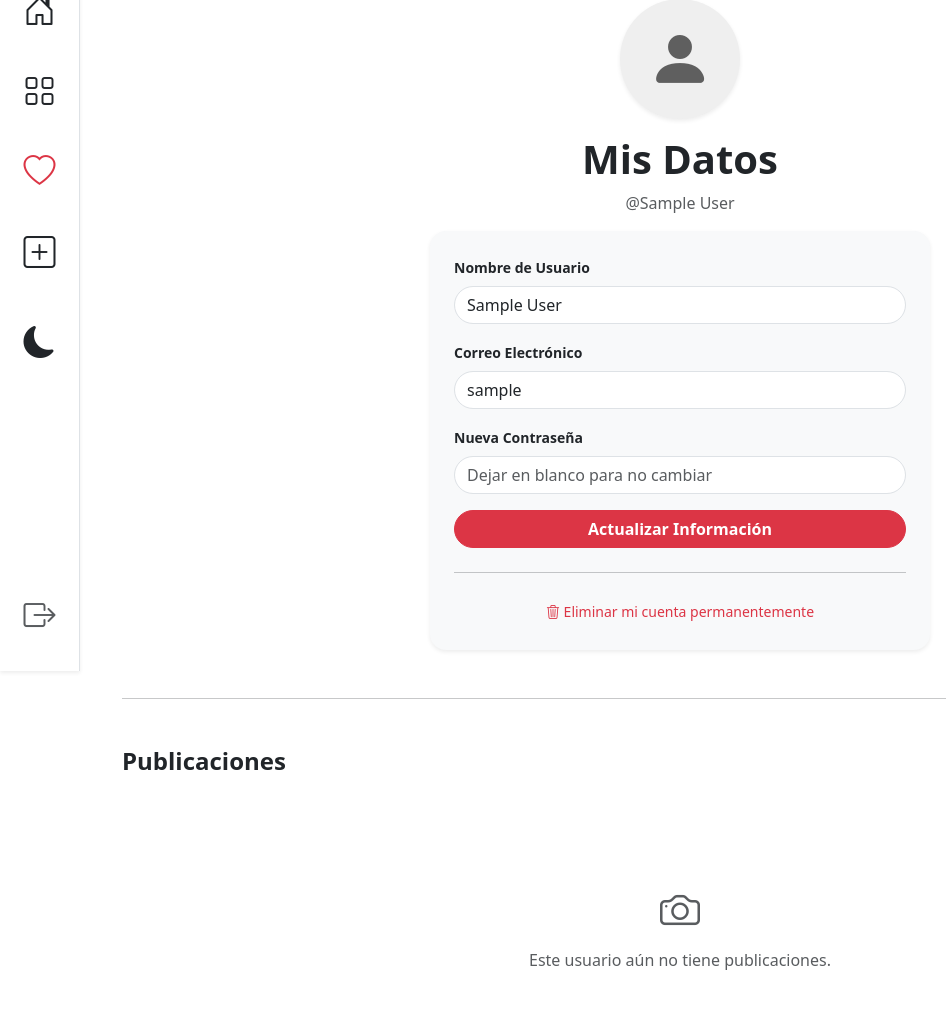
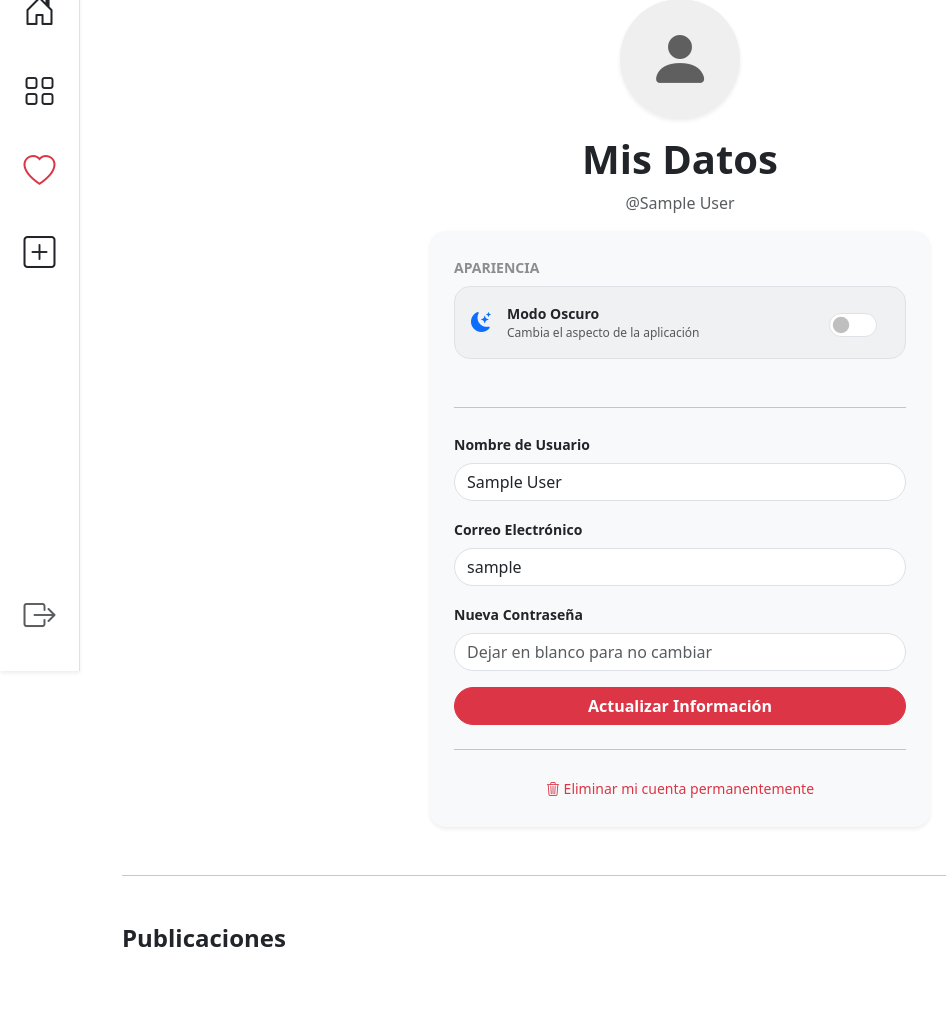
Before and after one commit to Arttoybon/pinteres, a Spring Boot app: page /usuario/mi-perfil in a window 1280 px wide. Shown: the part 129-1165 px from the top of the page, without its empty margins (0-946 px from the left). After the commit the page ends 1076 px from the top, so only its background shows below. Run offline with Spring Boot 4, Linux system fonts and the light colour scheme; the visitor is signed in with stand-in values (Sample User, id 1); data that the repository does not hold is empty; some of the project's set-up classes (security, data sources, template engines, error pages and the like) are left out, and stand-ins take their place.

Commit message:
26/02/26

```diff
--- a/src/main/resources/templates/navbar.html
+++ b/src/main/resources/templates/navbar.html
@@ -13,7 +13,7 @@
             z-index: 1050; transition: all 0.3s;
         }
 
-        /* --- MODO OSCURO AUTOMÁTICO --- */
+        /* --- MODO OSCURO AUTOMÁTICO PARA NAVBAR --- */
         [data-bs-theme="dark"] .navbar-desktop,
         [data-bs-theme="dark"] .navbar-top-mobile,
         [data-bs-theme="dark"] .navbar-mobile-bottom,
@@ -23,17 +23,8 @@
             color: white !important;
         }
 
-        /* --- TRUCO ANTIPARPADEO DE ICONOS --- */
-        .theme-icon.bi-sun-fill { display: none !important; } /* Por defecto oculto */
-
-        [data-bs-theme="dark"] .theme-icon.bi-moon-fill { display: none !important; }
-        [data-bs-theme="dark"] .theme-icon.bi-sun-fill {
-            display: inline-block !important;
-            color: #ffc107 !important;
-        }
-
         [data-bs-theme="dark"] .navbar-desktop i,
-        [data-bs-theme="dark"] .navbar-mobile-bottom i:not(.bi-sun-fill) {
+        [data-bs-theme="dark"] .navbar-mobile-bottom i {
             color: #f8f9fa !important;
         }
 
@@ -61,10 +52,7 @@
         <a th:href="@{/gestion/mis-pines}" class="nav-link p-3"><i th:class="${paginaActiva == 'pines' ? 'bi bi-grid-fill fs-2' : 'bi bi-grid fs-2'}"></i></a>
         <a th:href="@{/mis-guardados}" class="nav-link p-3"><i th:class="${paginaActiva == 'guardados' ? 'bi bi-heart-fill fs-2 text-danger' : 'bi bi-heart fs-2 text-danger'}"></i></a>
         <button class="btn p-3" data-bs-toggle="modal" data-bs-target="#uploadModal"><i class="bi bi-plus-square fs-2"></i></button>
-        <button class="btn p-3 mt-2 theme-toggle-btn">
-            <i class="bi bi-moon-fill fs-2 theme-icon"></i>
-            <i class="bi bi-sun-fill fs-2 theme-icon"></i>
-        </button>
+
         <a th:href="@{/logout}" class="mt-auto p-3 text-muted"><i class="bi bi-box-arrow-right fs-2"></i></a>
     </div>
 
@@ -85,11 +73,9 @@
         <div class="d-flex justify-content-around align-items-center w-100 px-1">
             <a th:href="@{/home}" class="text-dark"><i th:class="${paginaActiva == 'home' ? 'bi bi-house-door-fill fs-2' : 'bi bi-house-door fs-2'}"></i></a>
             <a th:href="@{/gestion/mis-pines}" class="text-dark"><i th:class="${paginaActiva == 'pines' ? 'bi bi-grid-fill fs-2' : 'bi bi-grid fs-2'}"></i></a>
+
             <button class="btn p-0" data-bs-toggle="modal" data-bs-target="#uploadModal"><i class="bi bi-plus-circle-fill fs-1 text-danger"></i></button>
-            <button class="btn p-0 theme-toggle-btn">
-                <i class="bi bi-moon-fill fs-2 theme-icon"></i>
-                <i class="bi bi-sun-fill fs-2 theme-icon"></i>
-            </button>
+
             <a th:href="@{/usuario/mi-perfil}" class="text-dark"><i th:class="${paginaActiva == 'perfil' ? 'bi bi-person-circle-fill fs-2' : 'bi bi-person-circle fs-2'}"></i></a>
         </div>
     </div>
@@ -120,26 +106,6 @@
         </div>
     </div>
 
-    <script>
-        (function() {
-            const htmlElement = document.documentElement;
-            const aplicarTema = (tema) => {
-                htmlElement.setAttribute('data-bs-theme', tema);
-            };
-
-            const temaGuardado = localStorage.getItem('theme') || 'light';
-            aplicarTema(temaGuardado);
-
-            document.addEventListener('click', (e) => {
-                const btn = e.target.closest('.theme-toggle-btn');
-                if (btn) {
-                    const nuevoTema = htmlElement.getAttribute('data-bs-theme') === 'light' ? 'dark' : 'light';
-                    aplicarTema(nuevoTema);
-                    localStorage.setItem('theme', nuevoTema);
-                }
-            });
-        })();
-    </script>
 </div>
 </body>
 </html>
--- a/src/main/resources/templates/perfil-usuario.html
+++ b/src/main/resources/templates/perfil-usuario.html
@@ -1,8 +1,7 @@
 <!DOCTYPE html>
 <html xmlns:th="http://www.thymeleaf.org">
 <head>
-<head>
-<script>
+    <script>
         (function() {
             const tema = localStorage.getItem('theme') || 'light';
             if (tema === 'dark') {
@@ -41,6 +40,15 @@
         [data-bs-theme="dark"] .pin-card { background-color: #1e1e1e; }
         [data-bs-theme="dark"] .text-muted { color: #b0b0b0 !important; }
 
+        /* Estilo específico para el contenedor del switch */
+        .theme-switch-container {
+            background-color: rgba(0,0,0,0.03);
+            transition: all 0.3s;
+        }
+        [data-bs-theme="dark"] .theme-switch-container {
+            background-color: rgba(255,255,255,0.05);
+        }
+
         /* --- ESTILOS PARA LA NAVEGACIÓN --- */
         body { transition: background-color 0.3s, color 0.3s; }
         @media (min-width: 768px) {
@@ -50,7 +58,6 @@
    			 body { padding-bottom: 90px !important; }
 		}
 
-        /* --- ESTILOS DE LA PÁGINA --- */
         .pin-card { border-radius: 16px; overflow: hidden; border: none; transition: transform 0.2s; cursor: zoom-in; }
         .pin-card:hover { transform: scale(1.02); }
         .pin-img { border-radius: 16px; width: 100%; height: auto; object-fit: cover; }
@@ -74,6 +81,25 @@
 
         <div th:if="${esMiPerfil}" class="mx-auto" style="max-width: 500px;">
             <div class="card border-0 bg-light rounded-4 p-4 mb-5 shadow-sm">
+
+                <div class="mb-4 text-start">
+                    <label class="form-label small fw-bold text-uppercase opacity-50">Apariencia</label>
+                    <div class="d-flex align-items-center justify-content-between p-3 rounded-4 theme-switch-container border">
+                        <div class="d-flex align-items-center">
+                            <i class="bi bi-moon-stars-fill fs-5 me-3 text-primary"></i>
+                            <div>
+                                <p class="m-0 fw-bold small">Modo Oscuro</p>
+                                <p class="m-0 text-muted small" style="font-size: 0.75rem;">Cambia el aspecto de la aplicación</p>
+                            </div>
+                        </div>
+                        <div class="form-check form-switch">
+                            <input class="form-check-input fs-4" type="checkbox" role="switch" id="darkModeSwitch" style="cursor: pointer;">
+                        </div>
+                    </div>
+                </div>
+
+                <hr class="my-4 opacity-25">
+
                 <form th:action="@{/usuario/actualizar-perfil}" th:object="${usuario}" method="post">
                     <div class="mb-3 text-start">
                         <label class="form-label small fw-bold">Nombre de Usuario</label>
@@ -91,6 +117,7 @@
                         <button type="submit" class="btn btn-danger rounded-pill fw-bold">Actualizar Información</button>
                     </div>
                 </form>
+
                 <hr class="my-4">
 			    <div class="text-center">
 			        <form th:action="@{/usuario/eliminar-cuenta}" method="post"
@@ -117,12 +144,26 @@
                 </div>
             </div>
         </div>
+    </div>
 
-        <div th:if="${#lists.isEmpty(publicaciones)}" class="py-5 text-muted">
-            <i class="bi bi-camera fs-1"></i>
-            <p class="mt-2">Este usuario aún no tiene publicaciones.</p>
-        </div>
-    </div>
+    <script>
+        document.addEventListener('DOMContentLoaded', () => {
+            const htmlElement = document.documentElement;
+            const darkModeSwitch = document.getElementById('darkModeSwitch');
+
+            // Sincronizar el switch con el estado actual al cargar
+            if (htmlElement.getAttribute('data-bs-theme') === 'dark') {
+                darkModeSwitch.checked = true;
+            }
+
+            // Cambiar tema al pulsar el switch
+            darkModeSwitch.addEventListener('change', () => {
+                const nuevoTema = darkModeSwitch.checked ? 'dark' : 'light';
+                htmlElement.setAttribute('data-bs-theme', nuevoTema);
+                localStorage.setItem('theme', nuevoTema);
+            });
+        });
+    </script>
 
     <script src="https://cdn.jsdelivr.net/npm/bootstrap@5.3.0/dist/js/bootstrap.bundle.min.js"></script>
 </body>
```
